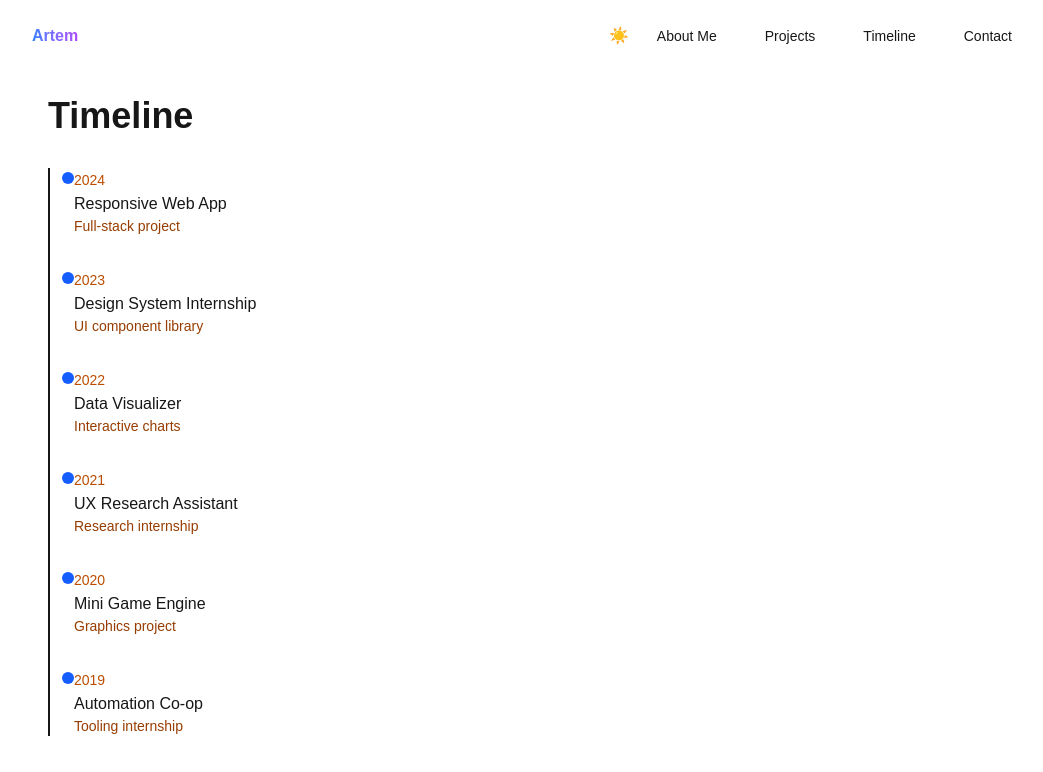
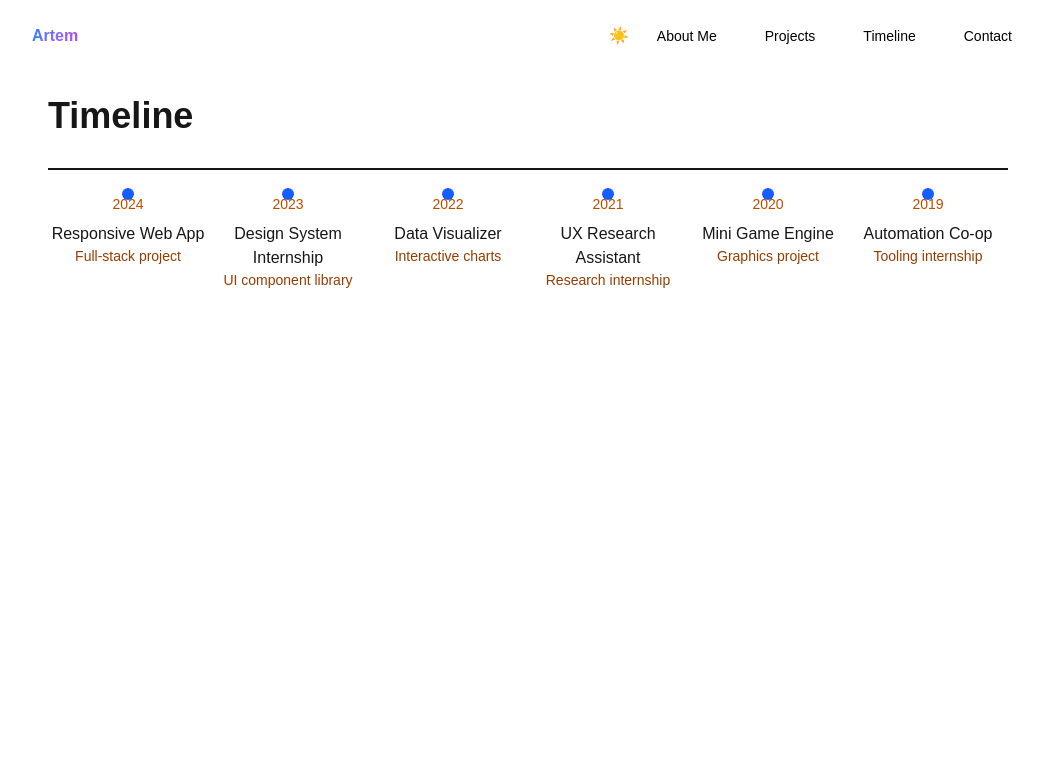
Before and after one commit to SharkBoy289/Personal-Projects, a Next.js app in the folder Personal-Websites/portfolio-website-2025/: page /timeline in a window 1280 px wide. Shown: the top 772 px of the page, without its empty margins (112-1155 px from the left). Built offline with nearby package versions, Linux system fonts and the light colour scheme.

Commit message:
feat: refine header and timeline

```diff
--- a/Personal-Websites/portfolio-website-2025/app/about/page.tsx
+++ b/Personal-Websites/portfolio-website-2025/app/about/page.tsx
@@ -99,7 +99,7 @@ export default function AboutPage() {
         <h2 className="mb-6 text-2xl font-semibold">Testimonials</h2>
         <div className="grid gap-6 md:grid-cols-3">
           {testimonials.map((t) => (
-            <blockquote key={t.name} className="rounded-lg bg-neutral-100 p-4 text-sm italic dark:bg-neutral-800">
+            <blockquote key={t.name} className="rounded-lg bg-neutral-200 p-4 text-sm italic dark:bg-neutral-800">
               “{t.quote}”
               <footer className="mt-3 text-right not-italic font-medium">– {t.name}</footer>
             </blockquote>
--- a/Personal-Websites/portfolio-website-2025/app/timeline/page.tsx
+++ b/Personal-Websites/portfolio-website-2025/app/timeline/page.tsx
@@ -7,12 +7,17 @@ export default function TimelinePage() {
   return (
     <section className="mx-auto max-w-5xl space-y-8 p-4 sm:p-8">
       <h1 className="text-4xl font-bold">Timeline</h1>
-      <ol className="border-l-2 pl-6">
+      <ol className="border-l-2 pl-6 lg:flex lg:border-l-0 lg:border-t-2 lg:pl-0 lg:pt-6">
         {items.map((item) => (
-          <li key={item.slug} className="relative mb-8 last:mb-0">
-            <span className="absolute -left-3 top-1 h-3 w-3 rounded-full bg-blue-600"></span>
-            <time className="text-sm text-amber-700">{item.year}</time>
-            <div>
+          <li
+            key={item.slug}
+            className="relative mb-8 last:mb-0 lg:mb-0 lg:flex-1"
+          >
+            <span className="absolute -left-3 top-1 h-3 w-3 rounded-full bg-blue-600 lg:left-1/2 lg:top-0 lg:-translate-x-1/2 lg:-translate-y-1/2"></span>
+            <time className="text-sm text-amber-700 lg:block lg:text-center">
+              {item.year}
+            </time>
+            <div className="lg:mt-2 lg:text-center">
               <Link
                 href={`/projects/${item.slug}`}
                 className="font-medium hover:underline"
--- a/Personal-Websites/portfolio-website-2025/components/Header.tsx
+++ b/Personal-Websites/portfolio-website-2025/components/Header.tsx
@@ -22,20 +22,20 @@ export default function Header() {
         <div className="flex items-center gap-2">
           <ThemeToggle />
           <button
-            className="rounded p-2 transition-colors hover:bg-amber-100 sm:hidden dark:hover:bg-neutral-800"
+            className="rounded bg-white p-2 text-black transition-colors hover:bg-amber-100 sm:hidden dark:bg-neutral-900 dark:text-neutral-100 dark:hover:bg-neutral-800"
             onClick={() => setOpen((v) => !v)}
             aria-label="Toggle menu"
           >
             ☰
           </button>
           <ul
-            className={`${open ? "block" : "hidden"} absolute left-0 right-0 top-full mt-2 flex flex-col gap-2 bg-white p-4 text-sm text-amber-800 shadow transition-colors dark:bg-neutral-900 dark:text-neutral-100 sm:static sm:mt-0 sm:flex sm:flex-row sm:gap-6 sm:bg-transparent sm:p-0 sm:text-inherit sm:shadow-none`}
+            className={`${open ? "block" : "hidden"} absolute left-0 right-0 top-full mt-2 flex flex-col gap-2 bg-white p-4 text-sm text-black shadow transition-colors dark:bg-neutral-900 dark:text-neutral-100 sm:static sm:mt-0 sm:flex sm:flex-row sm:gap-6 sm:bg-transparent sm:p-0 sm:text-inherit sm:shadow-none`}
             onClick={() => setOpen(false)}
           >
             <li>
               <Link
                 href="/about"
-                className="relative block rounded px-3 py-2 transition-colors hover:bg-amber-100 hover:text-amber-700 after:absolute after:left-0 after:-bottom-1 after:h-0.5 after:w-0 after:bg-gradient-to-r from-blue-500 to-purple-500 after:transition-all after:duration-300 hover:after:w-full dark:hover:bg-neutral-800 dark:hover:text-amber-300"
+                className="relative block rounded bg-white px-3 py-2 text-black transition-colors hover:bg-amber-100 hover:text-amber-700 after:absolute after:left-0 after:-bottom-1 after:h-0.5 after:w-0 after:bg-gradient-to-r from-blue-500 to-purple-500 after:transition-all after:duration-300 hover:after:w-full dark:bg-neutral-900 dark:text-neutral-100 dark:hover:bg-neutral-800 dark:hover:text-amber-300 sm:bg-white/70 sm:dark:bg-neutral-900/70"
               >
                 About Me
               </Link>
@@ -43,7 +43,7 @@ export default function Header() {
             <li>
               <Link
                 href="/projects"
-                className="relative block rounded px-3 py-2 transition-colors hover:bg-amber-100 hover:text-amber-700 after:absolute after:left-0 after:-bottom-1 after:h-0.5 after:w-0 after:bg-gradient-to-r from-blue-500 to-purple-500 after:transition-all after:duration-300 hover:after:w-full dark:hover:bg-neutral-800 dark:hover:text-amber-300"
+                className="relative block rounded bg-white px-3 py-2 text-black transition-colors hover:bg-amber-100 hover:text-amber-700 after:absolute after:left-0 after:-bottom-1 after:h-0.5 after:w-0 after:bg-gradient-to-r from-blue-500 to-purple-500 after:transition-all after:duration-300 hover:after:w-full dark:bg-neutral-900 dark:text-neutral-100 dark:hover:bg-neutral-800 dark:hover:text-amber-300 sm:bg-white/70 sm:dark:bg-neutral-900/70"
               >
                 Projects
               </Link>
@@ -51,7 +51,7 @@ export default function Header() {
             <li>
               <Link
                 href="/timeline"
-                className="relative block rounded px-3 py-2 transition-colors hover:bg-amber-100 hover:text-amber-700 after:absolute after:left-0 after:-bottom-1 after:h-0.5 after:w-0 after:bg-gradient-to-r from-blue-500 to-purple-500 after:transition-all after:duration-300 hover:after:w-full dark:hover:bg-neutral-800 dark:hover:text-amber-300"
+                className="relative block rounded bg-white px-3 py-2 text-black transition-colors hover:bg-amber-100 hover:text-amber-700 after:absolute after:left-0 after:-bottom-1 after:h-0.5 after:w-0 after:bg-gradient-to-r from-blue-500 to-purple-500 after:transition-all after:duration-300 hover:after:w-full dark:bg-neutral-900 dark:text-neutral-100 dark:hover:bg-neutral-800 dark:hover:text-amber-300 sm:bg-white/70 sm:dark:bg-neutral-900/70"
               >
                 Timeline
               </Link>
@@ -59,7 +59,7 @@ export default function Header() {
             <li>
               <Link
                 href="/contact"
-                className="relative block rounded px-3 py-2 transition-colors hover:bg-amber-100 hover:text-amber-700 after:absolute after:left-0 after:-bottom-1 after:h-0.5 after:w-0 after:bg-gradient-to-r from-blue-500 to-purple-500 after:transition-all after:duration-300 hover:after:w-full dark:hover:bg-neutral-800 dark:hover:text-amber-300"
+                className="relative block rounded bg-white px-3 py-2 text-black transition-colors hover:bg-amber-100 hover:text-amber-700 after:absolute after:left-0 after:-bottom-1 after:h-0.5 after:w-0 after:bg-gradient-to-r from-blue-500 to-purple-500 after:transition-all after:duration-300 hover:after:w-full dark:bg-neutral-900 dark:text-neutral-100 dark:hover:bg-neutral-800 dark:hover:text-amber-300 sm:bg-white/70 sm:dark:bg-neutral-900/70"
               >
                 Contact
               </Link>
```
